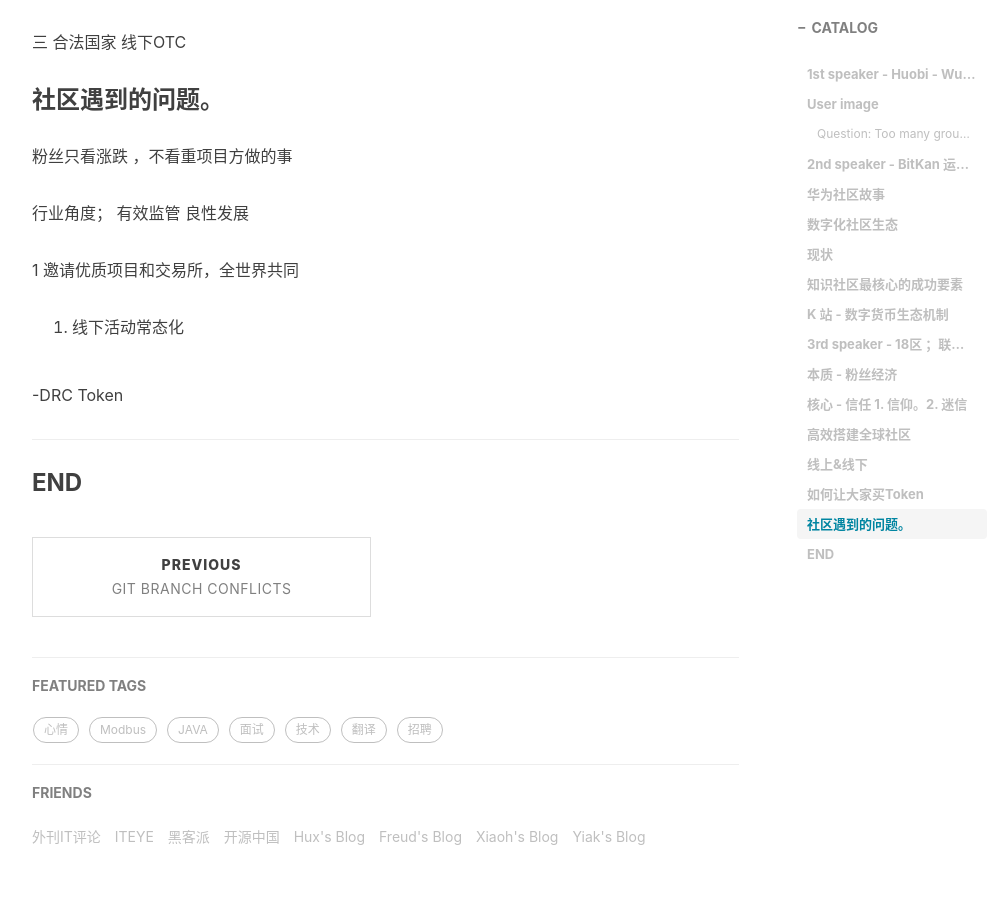
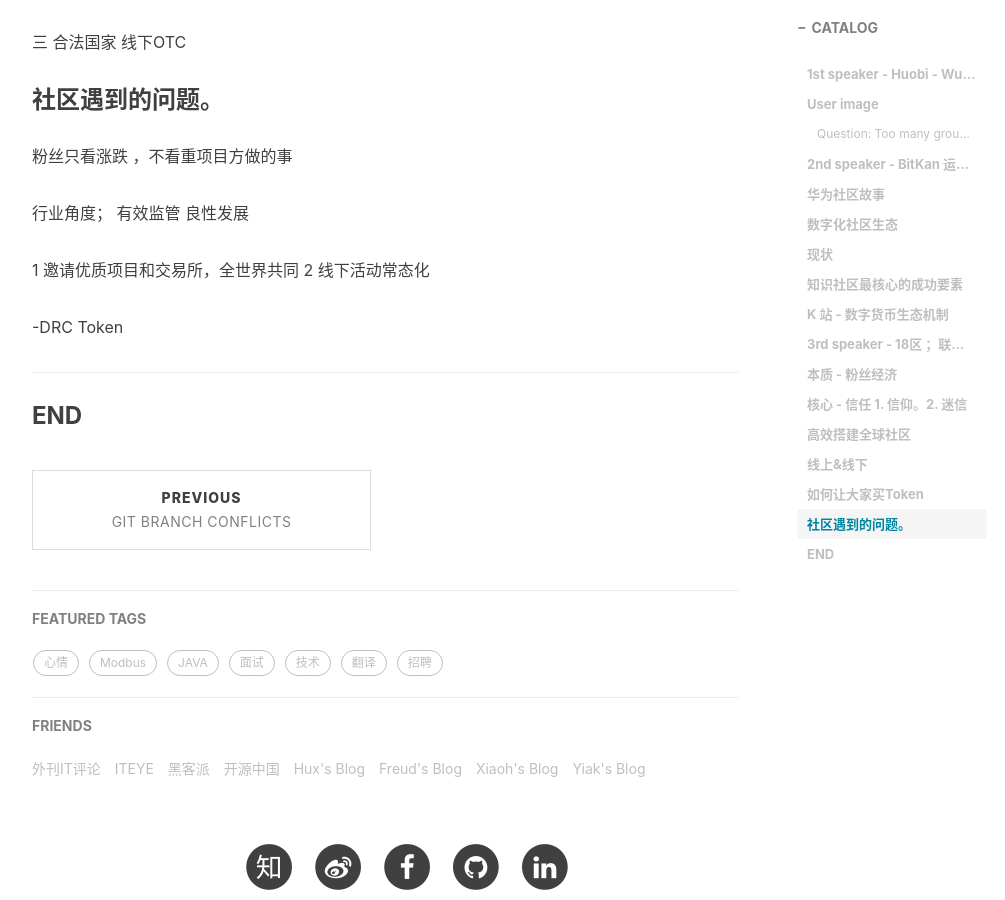
Before and after one commit to freerambo/freerambo.github.io, a Jekyll site: the page built from _posts/2018-05-05-SG-Talk-How-to-do-Blockchain-User-communities.markdown, in a window 1280 px wide and 900 px high, scrolled down 3619 px. Shown: the whole window, without its empty margins (233-1238 px from the left). Built offline with Jekyll 4.4.1, drawn with Linux system fonts in a browser that asks for light colours; nearby versions of some CDN libraries; comment, search, counter and statistics services are not loaded.

Commit message:
update block 18 talks

```diff
--- a/_posts/2018-05-05-SG-Talk-How-to-do-Blockchain-User-communities.markdown
+++ b/_posts/2018-05-05-SG-Talk-How-to-do-Blockchain-User-communities.markdown
@@ -157,7 +157,7 @@
 
 
 1 邀请优质项目和交易所，全世界共同
-2. 线下活动常态化
+2 线下活动常态化
 
 -DRC Token
 
```
